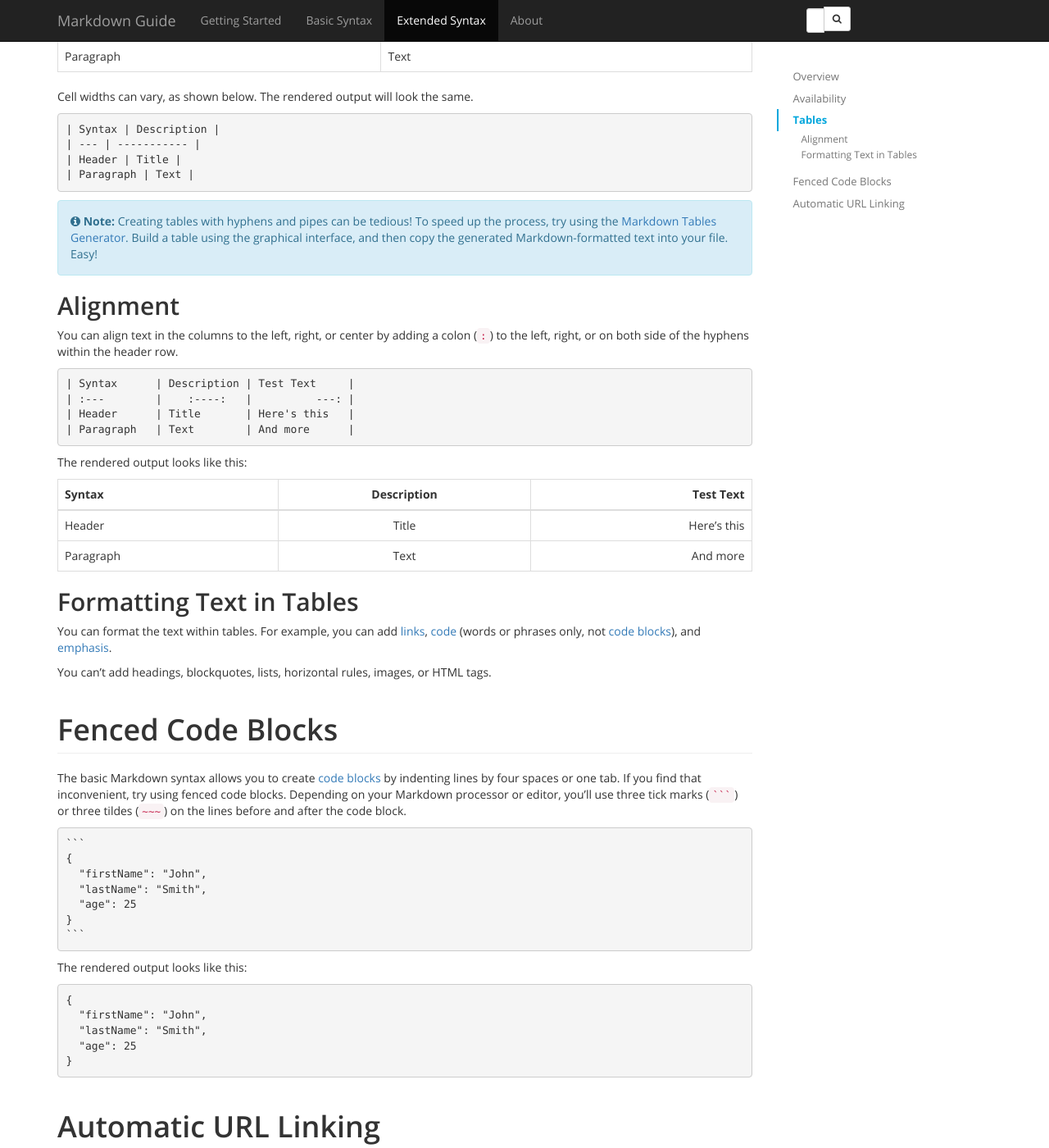
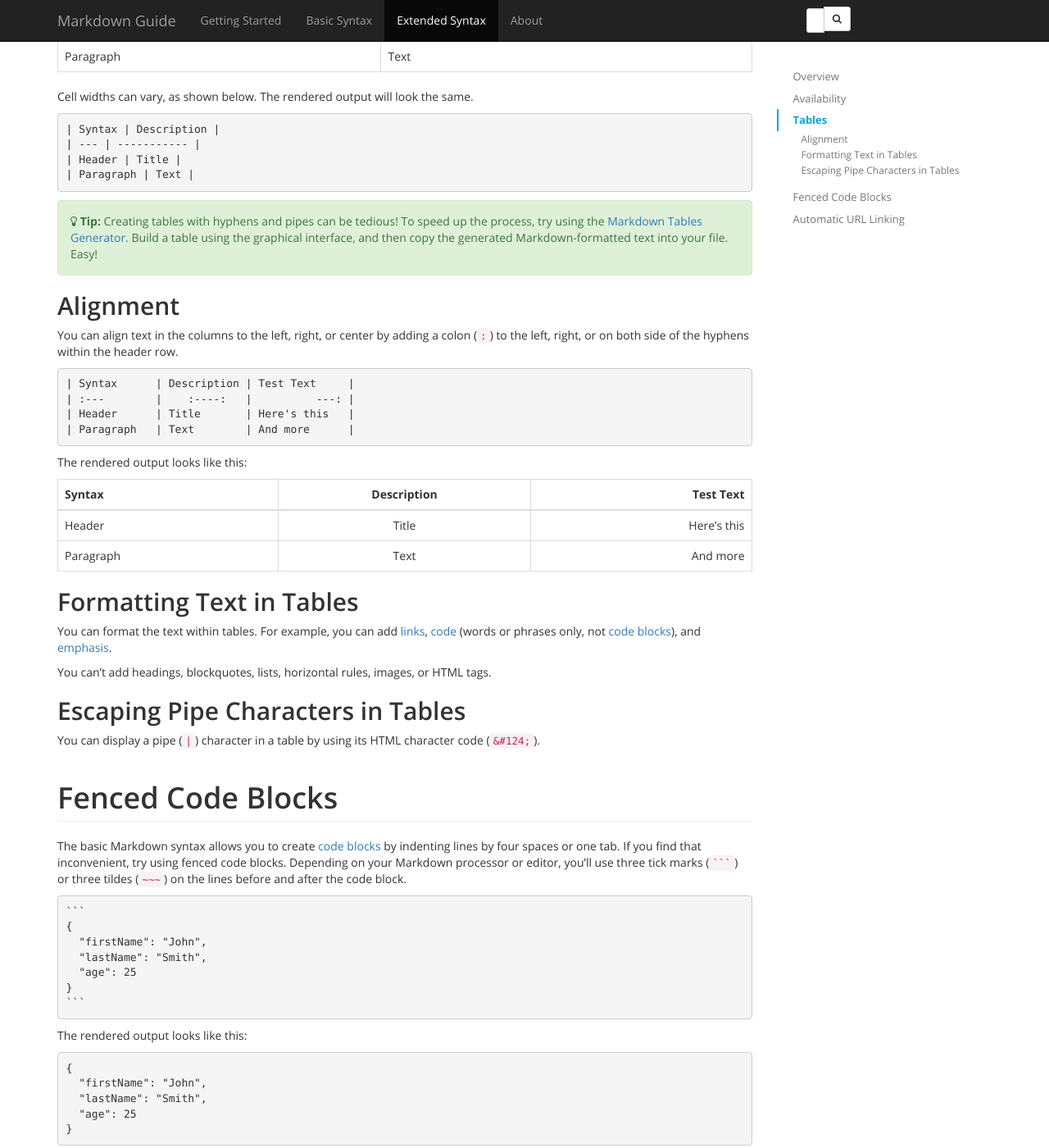
Before and after one commit to mattcone/markdown-guide, a Jekyll site: the page built from extended-syntax.md, in a window 1280 px wide and 1400 px high, scrolled down 1362 px. Shown: the whole window at 82% size. Built offline with Jekyll 4.4.1, drawn with Linux system fonts in a browser that asks for light colours; comment, search, counter and statistics services are not loaded.

Commit message:
Add escaping pipe section, and change note to a tip

````diff
--- a/_content/extended-syntax/tables.md
+++ b/_content/extended-syntax/tables.md
@@ -39,8 +39,8 @@ Cell widths can vary, as shown below. The rendered output will look the same.
 | Paragraph | Text |
 ```
 
-<div class="alert alert-info">
-  <i class="fa fa-info-circle" aria-hidden="true"></i> <strong>Note:</strong> Creating tables with hyphens and pipes can be tedious! To speed up the process, try using the <a href="http://www.tablesgenerator.com/markdown_tables">Markdown Tables Generator</a>. Build a table using the graphical interface, and then copy the generated Markdown-formatted text into your file. Easy!
+<div class="alert alert-success">
+  <i class="fa fa-lightbulb-o" aria-hidden="true"></i> <strong>Tip:</strong> Creating tables with hyphens and pipes can be tedious! To speed up the process, try using the <a href="http://www.tablesgenerator.com/markdown_tables">Markdown Tables Generator</a>. Build a table using the graphical interface, and then copy the generated Markdown-formatted text into your file. Easy!
 </div>
 
 ## Alignment
@@ -83,3 +83,7 @@ The rendered output looks like this:
 You can format the text within tables. For example, you can add [links](/basic-syntax/#links), [code](/basic-syntax/#code-1) (words or phrases only, not [code blocks](/basic-syntax/#code-blocks)), and [emphasis](/basic-syntax/#emphasis).
 
 You can't add headings, blockquotes, lists, horizontal rules, images, or HTML tags.
+
+## Escaping Pipe Characters in Tables
+
+You can display a pipe (`|`) character in a table by using its HTML character code (`&#124;`).
````
